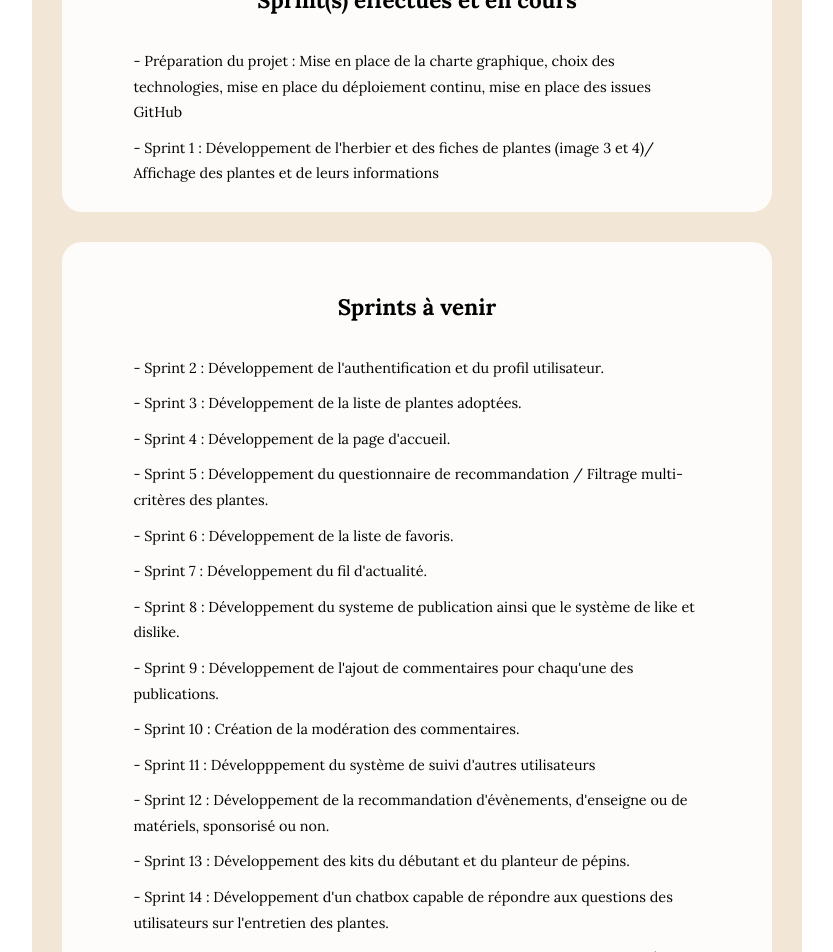
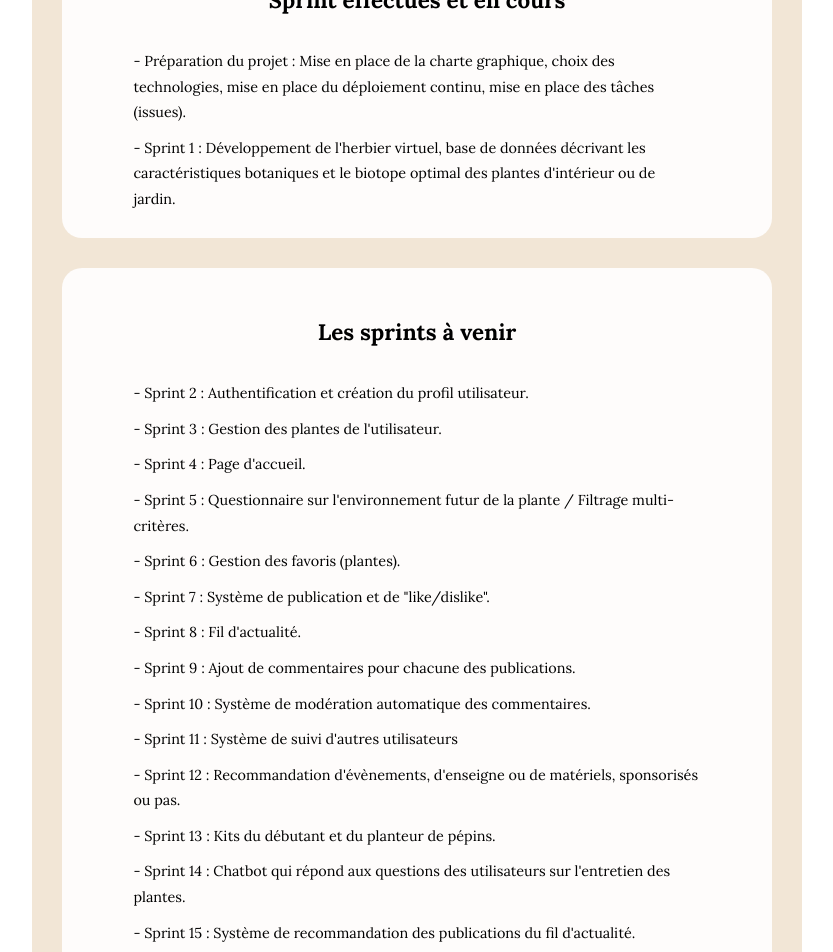
Before and after one commit to Atelier-Du-Code/Portfolio2024, a React (Create React App) app in the folder portfolio/: page /projet3 in a window 1280 px wide. Shown: the part 1620-2572 px from the top of the page, without its empty margins (223-1056 px from the left). Built offline with nearby package versions, Linux system fonts and the light colour scheme.

Commit message:
feat/Ajout de projet de 3D, fix position de page lor de la redirection et fix de la redirection dans un nouvel onglet pour les projets

```diff
--- a/portfolio/src/App.js
+++ b/portfolio/src/App.js
@@ -1,5 +1,6 @@
 import React from 'react';
 import { BrowserRouter as Router, Route, Routes } from 'react-router-dom';
+import ScrollToTop from "../src/components/ScrollToTop.js";
 
 //Pages
 import Accueil from './pages/Accueil.js';
@@ -14,6 +15,7 @@ import Projet9 from './pages/Projet9.js';
 const App = () => {
   return (
     <Router>
+       <ScrollToTop />
       <Routes>
         <Route path="/" element={<Accueil />} />
 
--- /dev/null
+++ b/portfolio/src/components/ScrollToTop.js
@@ -0,0 +1,14 @@
+import { useEffect } from "react";
+import { useLocation } from "react-router-dom";
+
+const ScrollToTop = () => {
+  const { pathname } = useLocation();
+
+  useEffect(() => {
+    window.scrollTo(0, 0);
+  }, [pathname]);
+
+  return null;
+};
+
+export default ScrollToTop;
--- a/portfolio/src/components/VideoPlayer.js
+++ b/portfolio/src/components/VideoPlayer.js
@@ -5,7 +5,7 @@ const VideoPlayer = ({ videoSrc, staticImage }) => {
   return (
     <div className='div_player'>
         <div className="div_video">
-          <video controls poster={staticImage} width="600" height="400">
+          <video controls loop poster={staticImage} width="600" height="400">
             <source src={videoSrc} type="video/mp4" />
             Your browser does not support the video tag.
           </video>
--- a/portfolio/src/pages/Accueil.js
+++ b/portfolio/src/pages/Accueil.js
@@ -50,7 +50,7 @@ const Accueil = () => {
               <div className='colle_a_droite'>
                 <p className='texteGras'>Manon Avaullée</p><br/>
                 <p className='texteGras'>Architecte logiciel et application web</p><br/>
-                <p className=''>4ème année cursus MSC - Epitech Bordeaux</p><br/>
+                <p className=''>Epitech Bordeaux - 4ème année cursus MSC</p><br/>
 
                 <div className='container_button_infos'>
                   <a href="/CV_Manon_AVAULLEE.pdf" download="CV_Manon_Avaullée.pdf">
@@ -95,7 +95,7 @@ const Accueil = () => {
             <br/>
             <br/>
 
-            Vous trouverez dans ce portfolio des projets scolaires et personnels, en cours ou finalisés, qui illustrent mes connaissances.
+            Vous trouverez dans ce portfolio quelques réalisations, projets scolaires ou personnels, en cours ou finalisés.
             </p>
 
           </div>
--- a/portfolio/src/pages/Projet2.js
+++ b/portfolio/src/pages/Projet2.js
@@ -86,9 +86,9 @@ const Projet2 = () => {
             <div className='div_fonctionnalites'>
               <div className='fonctionalites'>
                 <h4> Fonctionnalités développées </h4>
-                <p> - Consommation de l'API leaflet pour l'intégration d'une carte interactive ainsi que du feedback de performance</p>
-                <p> - Consommation de l'API de OpenStreetMap pour la récupération des données géographiques (images répertoriées avec leurs coordonnées GPS) </p>
-                <p> - Calcul et affichage de la précision de la réponse du joueur en fonction de la distance entre sa réponse et la position réelle</p>
+                <p> - Consommation de l'API leaflet pour l'intégration d'une carte interactive ainsi que du feedback de performance.</p>
+                <p> - Consommation de l'API de OpenStreetMap pour la récupération des données géographiques (images répertoriées avec leurs coordonnées GPS). </p>
+                <p> - Calcul et affichage de la précision de la réponse du joueur ( distance entre la localisation proposée par le joueur et la localisation réelle ).</p>
 
               </div>
             </div>
--- a/portfolio/src/pages/Projet3.js
+++ b/portfolio/src/pages/Projet3.js
@@ -80,7 +80,7 @@ const Projet3 = () => {
             </div>
 
             <div className='div_buttonCustom'>
-              <ButtonCustom label="GitHub" styleType="lien_adresse" lien_adresse={"https://github.com/Atelier-Du-Code/CarePlants_TS"} />
+              <ButtonCustom label="GitHub" styleType="lien_adresse" lien_adresse={"https://github.com/Atelier-Du-Code/CarePlant"} />
             </div>
           </div>
         </div>
@@ -89,30 +89,30 @@ const Projet3 = () => {
           <div className='div_demo_btn_fonctionnalites'>
             <div className='div_fonctionnalites'>
               <div className='fonctionalites'>
-                <h4> Sprint(s) effectués et en cours </h4>
-                <p> - Préparation du projet : Mise en place de la charte graphique, choix des technologies, mise en place du déploiement continu, mise en place des issues GitHub</p>
-                <p> - Sprint 1 : Développement de l'herbier et des fiches de plantes (image 3 et 4)/ Affichage des plantes et de leurs informations</p>
+                <h4> Sprint effectués et en cours </h4>
+                <p> - Préparation du projet : Mise en place de la charte graphique, choix des technologies, mise en place du déploiement continu, mise en place des tâches (issues).</p>
+                <p> - Sprint 1 : Développement de l'herbier virtuel, base de données décrivant les caractéristiques botaniques et le biotope optimal des plantes d'intérieur ou de jardin.</p>
               </div>
             </div>
 
             <div className='div_fonctionnalites'>
               <div className='fonctionalites'>
-                <h4> Sprints à venir </h4>
-                <p> - Sprint 2 : Développement de l'authentification et du profil utilisateur. </p>
-                <p> - Sprint 3 : Développement de la liste de plantes adoptées. </p>
-                <p> - Sprint 4 : Développement de la page d'accueil. </p>
-                <p> - Sprint 5 : Développement du questionnaire de recommandation / Filtrage multi-critères des plantes.</p>
-                <p> - Sprint 6 : Développement de la liste de favoris. </p>
-                <p> - Sprint 7 : Développement du fil d'actualité.</p>
-                <p> - Sprint 8 : Développement du systeme de publication ainsi que le système de like et dislike. </p>
-                <p> - Sprint 9 : Développement de l'ajout de commentaires pour chaqu'une des publications. </p>
-                <p> - Sprint 10 : Création de la modération des commentaires.</p>
-                <p> - Sprint 11 : Développpement du système de suivi d'autres utilisateurs </p>
-                <p> - Sprint 12 : Développement de la recommandation d'évènements, d'enseigne ou de matériels, sponsorisé ou non. </p>
-                <p> - Sprint 13 : Développement des kits du débutant et du planteur de pépins. </p>
-                <p> - Sprint 14 : Développement d'un chatbox capable de répondre aux questions des utilisateurs sur l'entretien des plantes. </p>
-                <p> - Sprint 15 : Développement d'un système de recomandation des publications à faire remonter en priorité dans le fil d'actualité. </p>
-                <p> - Application Mobile : Développement de l'interface mobile permettant l'envoie de notifications pour l'arrosage des plantes adoptées suivant leurs besoins. </p>
+                <h4> Les sprints à venir </h4>
+                <p> - Sprint 2 : Authentification et création du profil utilisateur. </p>
+                <p> - Sprint 3 : Gestion des plantes de l'utilisateur. </p>
+                <p> - Sprint 4 : Page d'accueil. </p>
+                <p> - Sprint 5 : Questionnaire sur l'environnement futur de la plante / Filtrage multi-critères.</p>
+                <p> - Sprint 6 : Gestion des favoris (plantes).</p>
+                <p> - Sprint 7 : Système de publication et de "like/dislike". </p>
+                <p> - Sprint 8 : Fil d'actualité.</p>
+                <p> - Sprint 9 : Ajout de commentaires pour chacune des publications. </p>
+                <p> - Sprint 10 : Système de modération automatique des commentaires.</p>
+                <p> - Sprint 11 : Système de suivi d'autres utilisateurs </p>
+                <p> - Sprint 12 : Recommandation d'évènements, d'enseigne ou de matériels, sponsorisés ou pas. </p>
+                <p> - Sprint 13 : Kits du débutant et du planteur de pépins. </p>
+                <p> - Sprint 14 : Chatbot qui répond aux questions des utilisateurs sur l'entretien des plantes. </p>
+                <p> - Sprint 15 : Système de recommandation des publications du fil d'actualité. </p>
+                <p> - Sprint 16 : Application mobile qui envoie des notifications pour l'arrosage des plantes de l'utilisateur.</p>
               </div>
             </div>
           </div>
--- a/portfolio/src/pages/Projet4.js
+++ b/portfolio/src/pages/Projet4.js
@@ -99,10 +99,10 @@ const Projet4 = () => {
           <div className='div_demo_btn_fonctionnalites'>
             <div className='div_fonctionnalites'>
               <div className='fonctionalites'>
-                <h4> Fonctionnalités développées </h4>
+                <h4> Travaux de développement </h4>
                 <p> - Côté back-end : CRUD des différentes entités et authentification</p>
-                <p> - Coté front : Ajout des différents tris et flitre des formations sur les critères de leur nom ainsi que ceux des playlists sur leur critère de leur nombre de fomations </p>
-                <p> - Gestion des tests unitaires et d'intégration</p>
+                <p> - Coté front : Ajout des différents tris et filtre sur les formations et sur les playlists</p>
+                <p> - Création des tests unitaires et d'intégration</p>
               </div>
             </div>
 
--- a/portfolio/src/styles/pages/page_projet.css
+++ b/portfolio/src/styles/pages/page_projet.css
@@ -39,6 +39,8 @@
 .div_bande_banniere_texte p {
   margin-top: -15px;
   background-color: rgba(178, 255, 127, 0);
+
+
 }
 
 .div_organise_tags {
@@ -72,6 +74,8 @@
     flex-direction: column;
     justify-content: center;
     gap: 0px;
+
+    text-align: center;
 }
 
 .div_description p {
```
Also changed, not shown: portfolio/src/components/ButtonCustom.js (+33 -44 lines), portfolio/src/pages/Projet7.js (+4 -4 lines).
